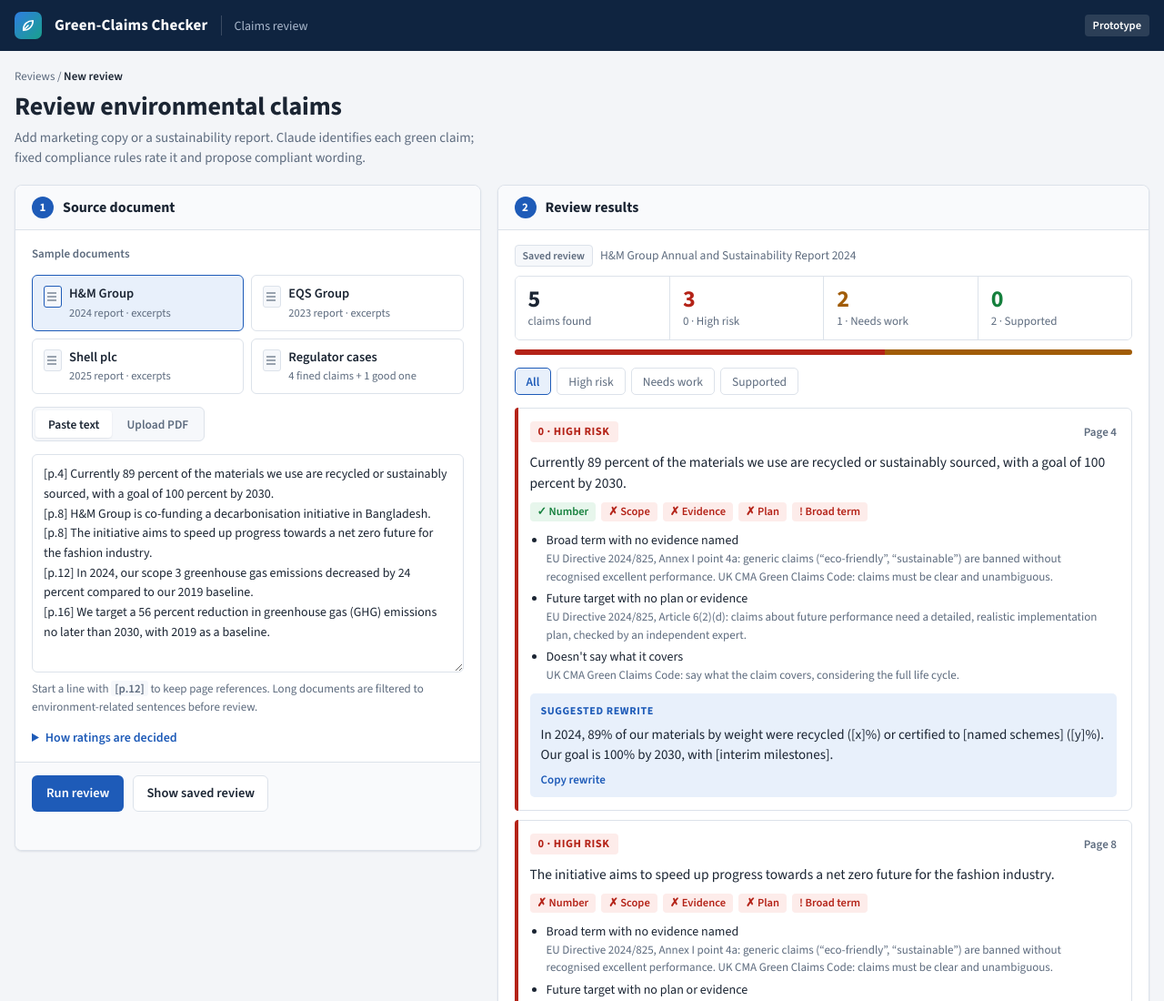
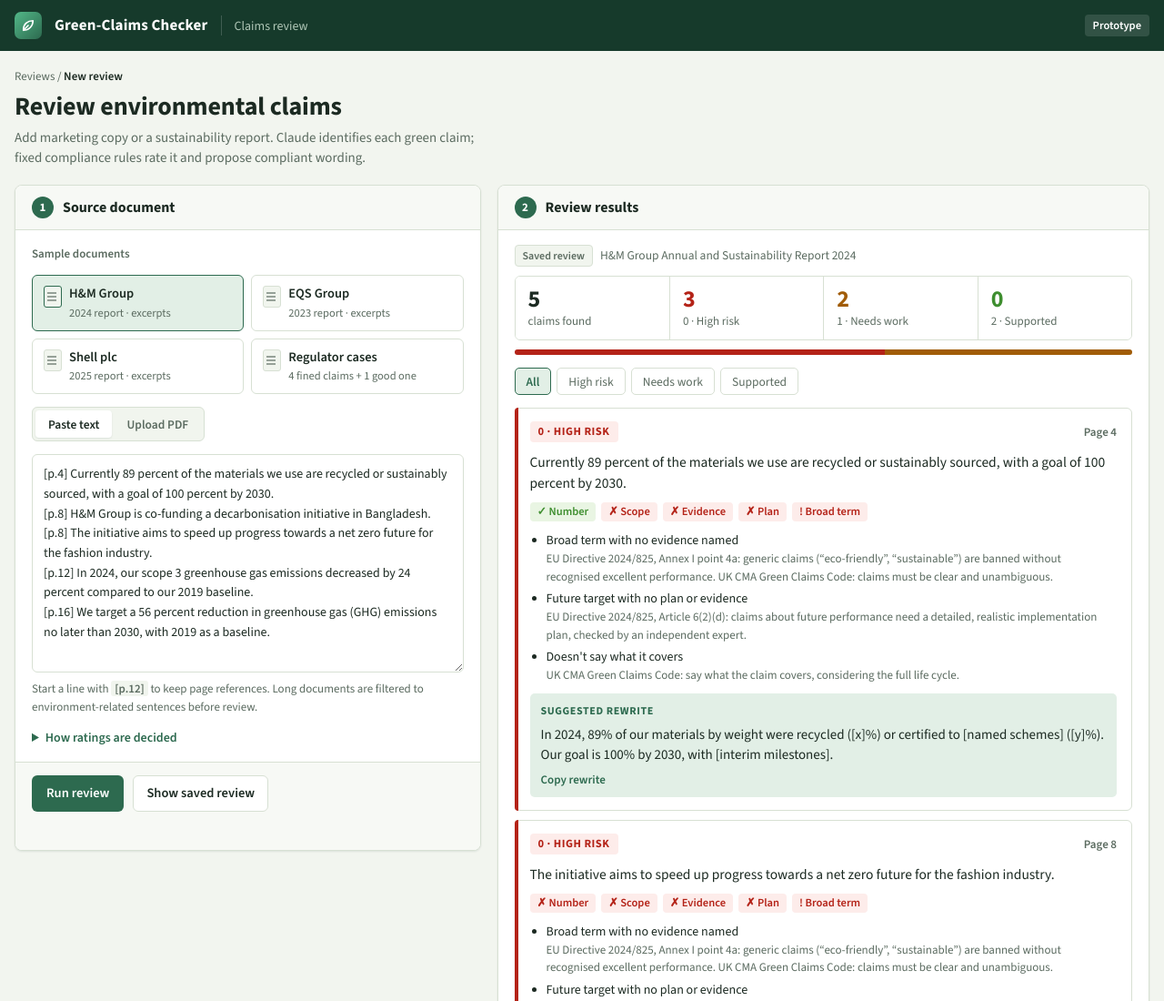
Before and after one commit to handydermawan/green-claims-checker, a plain HTML site: page app/index.html in a window 1280 px wide. Shown: the top 1100 px of the page at 91% size. Drawn offline with nearby package versions, Linux system fonts and the light colour scheme.

Commit message:
Sustainability colour palette, screenshots and changelog
Co-Authored-By: Claude Opus 5.5 <noreply@anthropic.com>
Claude-Session: https://claude.ai/code/session_019RsL7FkGQw5x7xTbPTR2UD

```diff
--- a/app/index.html
+++ b/app/index.html
@@ -3,31 +3,31 @@
 <link rel="preconnect" href="https://fonts.googleapis.com">
 <link rel="stylesheet" href="https://fonts.googleapis.com/css2?family=Source+Sans+3:ital,wght@0,400;0,500;0,600;0,700;1,400&display=swap">
 <style>
-/* Layout: enterprise review workspace. Navy app bar, page header with breadcrumb, source document panel left, review results right. */
+/* Layout: enterprise review workspace in a forest-and-sage palette. Pine app bar, page header with breadcrumb, source document panel left, review results right. */
 :root{
-  --bg:#F3F5F8; --panel:#FFFFFF; --ink:#1B2533; --muted:#5D6B7E; --line:#DCE2EA; --soft:#F6F8FB; --head:#F9FAFC;
-  --bar:#0F2440; --bar-ink:#FFFFFF; --bar-muted:#A9B8CC;
-  --accent:#1E5BB8; --accent-ink:#FFFFFF; --accent-soft:#E8F0FB;
-  --r0:#B42318; --r0-soft:#FDECEA; --r1:#A15C07; --r1-soft:#FEF4E2; --r2:#15803D; --r2-soft:#E7F6EC;
+  --bg:#F2F5EF; --panel:#FFFFFF; --ink:#1C2A22; --muted:#5B6B60; --line:#D7E0D3; --soft:#F1F5EE; --head:#F7F9F5;
+  --bar:#163A2B; --bar-ink:#FFFFFF; --bar-muted:#AFC6B6;
+  --accent:#2D6A4F; --accent-ink:#FFFFFF; --accent-soft:#E2EFE6;
+  --r0:#B42318; --r0-soft:#FDECEA; --r1:#A15C07; --r1-soft:#FEF4E2; --r2:#3E8E2F; --r2-soft:#E9F5E3;
   --font:"Source Sans 3","Segoe UI","Helvetica Neue",Arial,sans-serif;
-  --shadow:0 1px 2px rgba(16,36,64,.06),0 1px 3px rgba(16,36,64,.04);
+  --shadow:0 1px 2px rgba(22,58,43,.06),0 1px 3px rgba(22,58,43,.04);
 }
 @media (prefers-color-scheme: dark){:root:not([data-theme="light"]){
-  --bg:#0D131C; --panel:#151D29; --ink:#E3E9F1; --muted:#97A6B9; --line:#273244; --soft:#1A2433; --head:#18212E;
-  --bar:#0A1626; --bar-ink:#FFFFFF; --bar-muted:#8FA2BB;
-  --accent:#6EA3F2; --accent-ink:#0B1626; --accent-soft:#1B2C47;
-  --r0:#FF8F84; --r0-soft:#3A1B1A; --r1:#F3B860; --r1-soft:#33270F; --r2:#5FD08C; --r2-soft:#12301F; --shadow:none; color-scheme:dark}}
+  --bg:#0F1612; --panel:#17211B; --ink:#E4ECE6; --muted:#9BB0A2; --line:#283A2F; --soft:#1C2A22; --head:#1A251F;
+  --bar:#0C1D15; --bar-ink:#FFFFFF; --bar-muted:#8FAE99;
+  --accent:#74C69D; --accent-ink:#0C1D15; --accent-soft:#1C3A2B;
+  --r0:#FF8F84; --r0-soft:#3A1B1A; --r1:#F3B860; --r1-soft:#33270F; --r2:#9AD77E; --r2-soft:#1D3317; --shadow:none; color-scheme:dark}}
 :root[data-theme="dark"]{
-  --bg:#0D131C; --panel:#151D29; --ink:#E3E9F1; --muted:#97A6B9; --line:#273244; --soft:#1A2433; --head:#18212E;
-  --bar:#0A1626; --bar-ink:#FFFFFF; --bar-muted:#8FA2BB;
-  --accent:#6EA3F2; --accent-ink:#0B1626; --accent-soft:#1B2C47;
-  --r0:#FF8F84; --r0-soft:#3A1B1A; --r1:#F3B860; --r1-soft:#33270F; --r2:#5FD08C; --r2-soft:#12301F; --shadow:none; color-scheme:dark}
+  --bg:#0F1612; --panel:#17211B; --ink:#E4ECE6; --muted:#9BB0A2; --line:#283A2F; --soft:#1C2A22; --head:#1A251F;
+  --bar:#0C1D15; --bar-ink:#FFFFFF; --bar-muted:#8FAE99;
+  --accent:#74C69D; --accent-ink:#0C1D15; --accent-soft:#1C3A2B;
+  --r0:#FF8F84; --r0-soft:#3A1B1A; --r1:#F3B860; --r1-soft:#33270F; --r2:#9AD77E; --r2-soft:#1D3317; --shadow:none; color-scheme:dark}
 *{box-sizing:border-box}
 body{background:var(--bg);color:var(--ink);font-family:var(--font);font-size:15px;line-height:1.5;padding-block:0 40px}
 body::before{content:"";position:fixed;inset:0 0 auto;height:env(safe-area-inset-top,0px);z-index:10;background:var(--bar)}
 .appbar{background:var(--bar);color:var(--bar-ink);padding-left:max(16px,env(safe-area-inset-left,0px));padding-right:max(16px,env(safe-area-inset-right,0px))}
 .appbar .in{max-width:1280px;margin:0 auto;display:flex;align-items:center;gap:14px;min-height:56px;flex-wrap:wrap;padding-block:8px}
-.logo{width:30px;height:30px;border-radius:7px;background:linear-gradient(135deg,#2F7DE1,#19A08C);display:grid;place-items:center;flex:none}
+.logo{width:30px;height:30px;border-radius:7px;background:linear-gradient(135deg,#52B788,#2D6A4F);display:grid;place-items:center;flex:none}
 .logo svg{width:18px;height:18px}
 .appname{font-weight:700;font-size:17px;letter-spacing:.01em}
 .appsep{width:1px;height:22px;background:rgba(255,255,255,.18)}
```
Also changed, not shown: docs/screenshots/claim-card.png (added), docs/screenshots/overview.png (added), docs/screenshots/pdf-upload.png (added), docs/screenshots/rating-rules.png (added), docs/screenshots/regulator-case.png (added), 3 other files.
